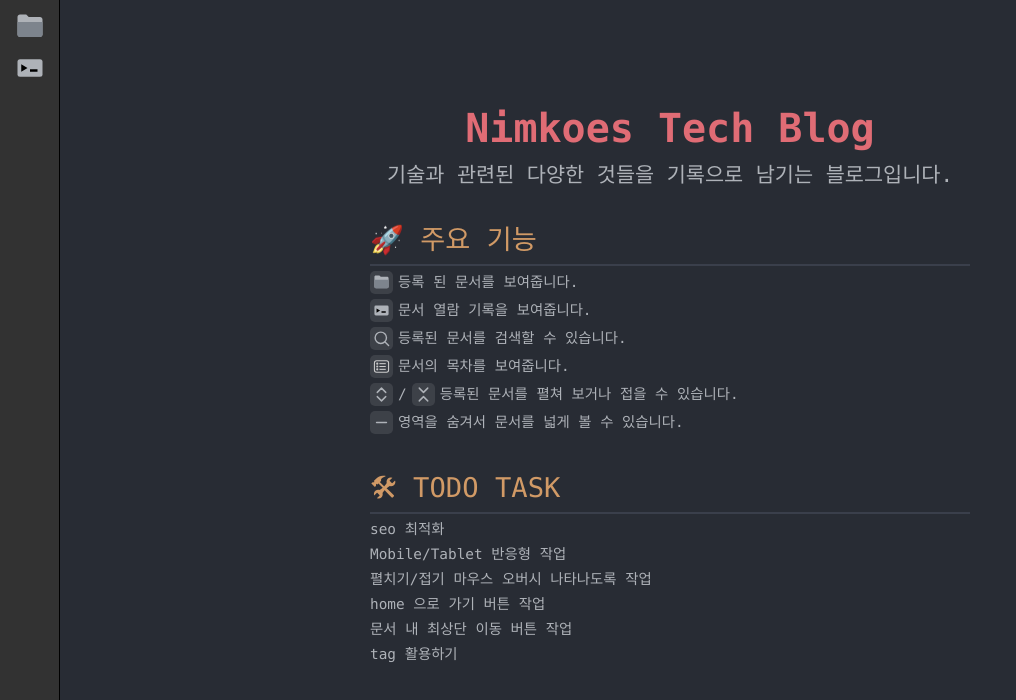
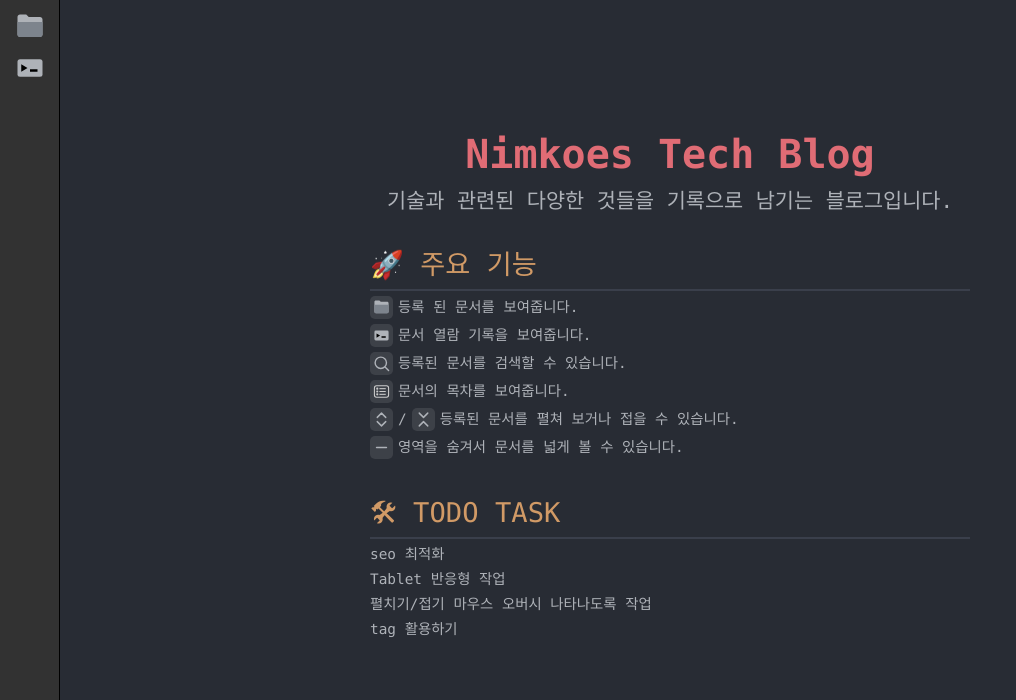
Before and after one commit to nimkoes/tech-blog, a Next.js app: page /tech-blog/ in a window 1280 px wide. Shown: the top 700 px of the page, without its empty margins (0-1016 px from the left). Built offline with nearby package versions, Linux system fonts and the light colour scheme.

Commit message:
완료한 TODO 정리

```diff
--- a/src/app/page.tsx
+++ b/src/app/page.tsx
@@ -102,10 +102,8 @@ export default function HomePage() {
         <h2>🛠 TODO TASK</h2>
         <ul>
           <li>seo 최적화</li>
-          <li>Mobile/Tablet 반응형 작업</li>
+          <li>Tablet 반응형 작업</li>
           <li>펼치기/접기 마우스 오버시 나타나도록 작업</li>
-          <li>home 으로 가기 버튼 작업</li>
-          <li>문서 내 최상단 이동 버튼 작업</li>
           <li>tag 활용하기</li>
         </ul>
       </div>
```
